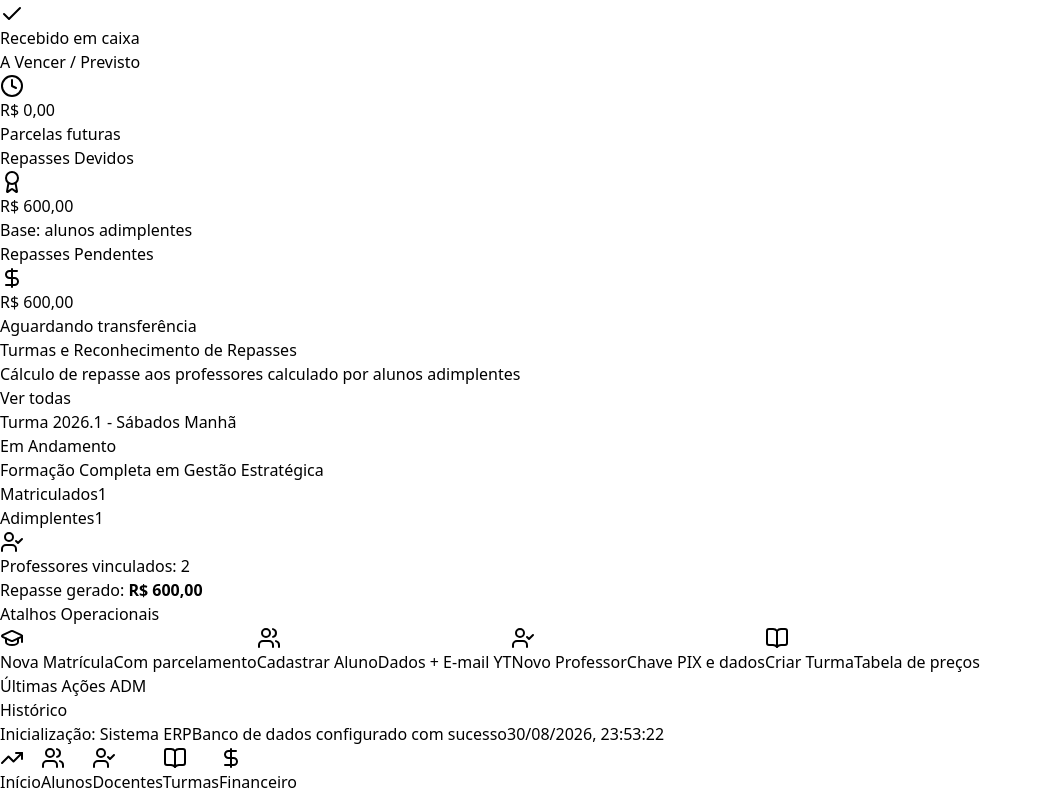
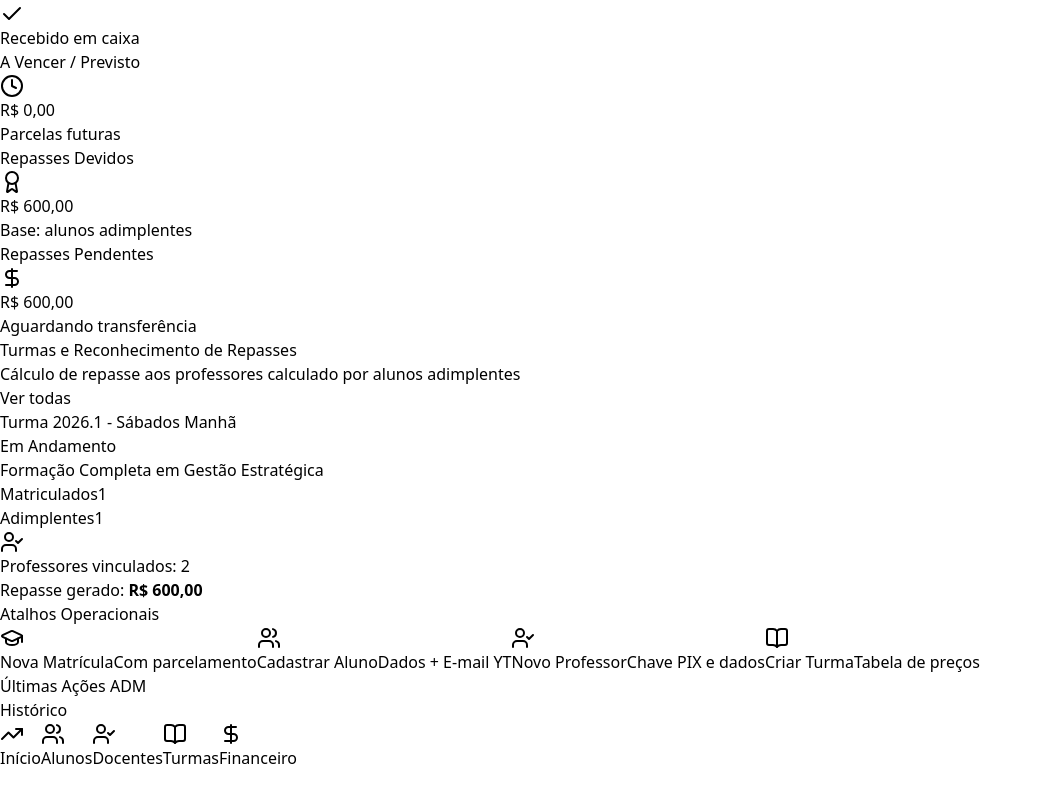
Before and after one commit to Fabbioso/erp-educacional, a React (Vite) app: page / in a window 1280 px wide. Shown: the part 292-1086 px from the top of the page, without its empty margins (0-1042 px from the left). After the commit the page ends 1062 px from the top, so only its background shows below. Built offline with nearby package versions, Linux system fonts and the light colour scheme.

Commit message:
Corrigindo persistencia Firestore e recarregamento

```diff
--- a/src/App.jsx
+++ b/src/App.jsx
@@ -191,18 +191,6 @@ const INITIAL_INSTALLMENTS = [
   }
 ];
 
-const INITIAL_TEACHER_PAYOUTS = [];
-const INITIAL_AUDIT_LOGS = [
-  {
-    id: 'log-01',
-    user: 'Administração Geral',
-    action: 'Inicialização',
-    target: 'Sistema ERP',
-    details: 'Banco de dados configurado com sucesso',
-    timestamp: new Date().toLocaleString('pt-BR')
-  }
-];
-
 export default function App() {
   const [activeTab, setActiveTab] = useState('dashboard');
   const [mobileMenuOpen, setMobileMenuOpen] = useState(false);
@@ -215,8 +203,8 @@ export default function App() {
   const [cohorts, setCohorts] = useState(INITIAL_COHORTS);
   const [enrollments, setEnrollments] = useState(INITIAL_ENROLLMENTS);
   const [installments, setInstallments] = useState(INITIAL_INSTALLMENTS);
-  const [teacherPayouts, setTeacherPayouts] = useState(INITIAL_TEACHER_PAYOUTS);
-  const [auditLogs, setAuditLogs] = useState(INITIAL_AUDIT_LOGS);
+  const [teacherPayouts, setTeacherPayouts] = useState([]);
+  const [auditLogs, setAuditLogs] = useState([]);
 
   const [modalStudentOpen, setModalStudentOpen] = useState(false);
   const [editingStudent, setEditingStudent] = useState(null);
@@ -321,8 +309,8 @@ export default function App() {
     const unsubCohorts = makeSub('cohorts', setCohorts, INITIAL_COHORTS);
     const unsubEnrollments = makeSub('enrollments', setEnrollments, INITIAL_ENROLLMENTS);
     const unsubInstallments = makeSub('installments', setInstallments, INITIAL_INSTALLMENTS);
-    const unsubPayouts = makeSub('teacherPayouts', setTeacherPayouts, INITIAL_TEACHER_PAYOUTS);
-    const unsubLogs = makeSub('auditLogs', setAuditLogs, INITIAL_AUDIT_LOGS);
+    const unsubPayouts = makeSub('teacherPayouts', setTeacherPayouts, []);
+    const unsubLogs = makeSub('auditLogs', setAuditLogs, []);
 
     return () => {
       unsubStudents();
@@ -586,6 +574,7 @@ export default function App() {
 
         <main className="flex-1 w-full pb-20 sm:pb-8 px-4 sm:px-0">
 
+          {}
           {activeTab === 'dashboard' && (
             <div className="space-y-6 animate-fade-in">
               {financialMetrics.overdueIncome > 0 && (
@@ -826,6 +815,7 @@ export default function App() {
             </div>
           )}
 
+          {}
           {activeTab === 'students' && (
             <div className="space-y-5 animate-fade-in">
               <div className="flex flex-col sm:flex-row sm:items-center justify-between gap-3 bg-white p-4 rounded-2xl border border-slate-200 shadow-sm">
@@ -961,6 +951,7 @@ export default function App() {
             </div>
           )}
 
+          {}
           {activeTab === 'teachers' && (
             <div className="space-y-5 animate-fade-in">
               <div className="flex flex-col sm:flex-row sm:items-center justify-between gap-3 bg-white p-4 rounded-2xl border border-slate-200 shadow-sm">
@@ -1074,12 +1065,13 @@ export default function App() {
             </div>
           )}
 
+          {}
           {activeTab === 'courses' && (
             <div className="space-y-6 animate-fade-in">
               <div className="flex flex-col sm:flex-row sm:items-center justify-between gap-3 bg-white p-4 rounded-2xl border border-slate-200 shadow-sm">
                 <div>
                   <h2 className="text-lg font-bold text-slate-900">Catálogo de Cursos & Turmas</h2>
-                  <p className="text-xs text-slate-500">Cursos base cadastrados e instâncias de turmas ativas</p>
+                  <p className="text-xs text-slate-500">Cursos base com professores vinculados e turmas abertas</p>
                 </div>
                 <div className="flex items-center gap-2">
                   <button
@@ -1246,6 +1238,7 @@ export default function App() {
             </div>
           )}
 
+          {}
           {activeTab === 'finance' && (
             <div className="space-y-6 animate-fade-in">
               <div className="flex flex-col sm:flex-row sm:items-center justify-between gap-3 bg-white p-4 rounded-2xl border border-slate-200 shadow-sm">
```
